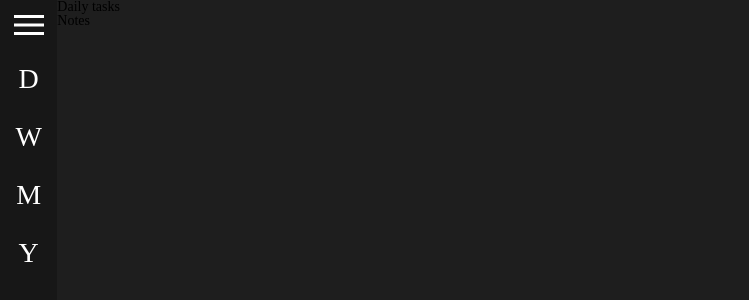
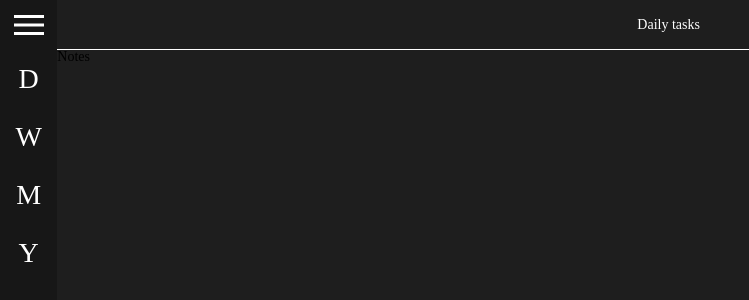
Before and after one commit to Vexer79/Planner, a plain HTML site: page index.html in a window 1280 px wide. Shown: the whole page, without its empty margins (0-749 px from the left). Drawn offline with Linux system fonts and the light colour scheme.

Commit message:
feat: add styles to header in main

```diff
--- a/css/style.css
+++ b/css/style.css
@@ -95,3 +95,20 @@ main {
     background-color: #1E1E1E;
     width: 100%;
 }
+
+main header {
+    height: 50px;
+    border-bottom: solid 1px white;
+}
+
+header {
+    display: flex;
+    justify-content: center;
+    align-items: center;
+}
+
+header h1 {
+    color: white;
+    font-family: 'caveat brush';
+    text-align: center;
+}
```
